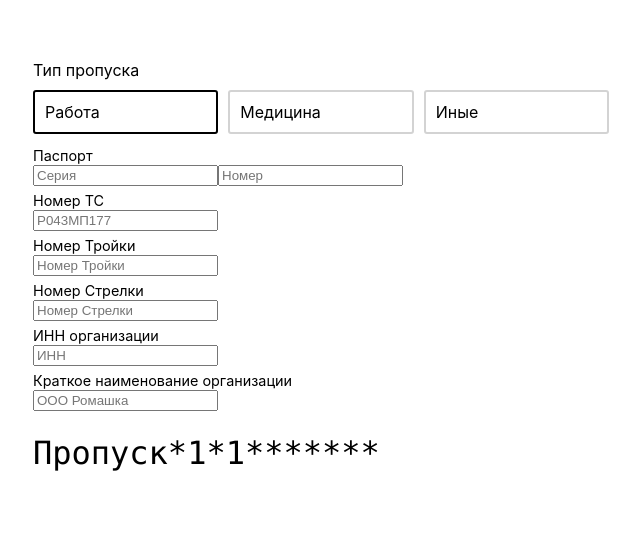
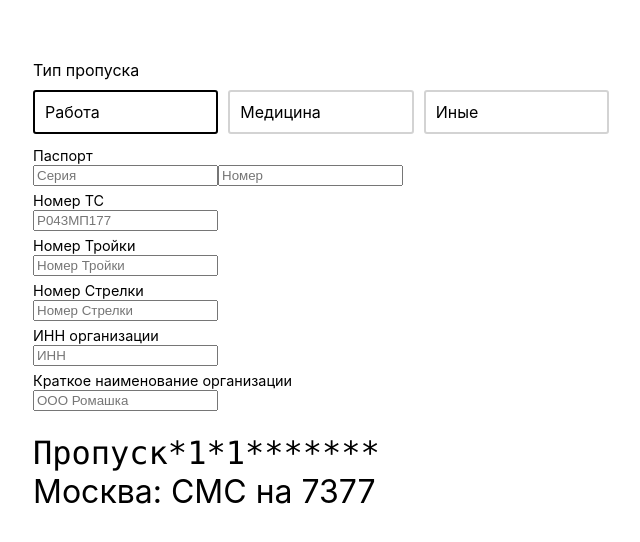
Before and after one commit to vtambourine/smstogo.ru, a React (Create React App) app: page / in a window 1280 px wide. Shown: the top 542 px of the page, without its empty margins (319-959 px from the left). Built offline with nearby package versions, Linux system fonts and the light colour scheme.

Commit message:
Add SMS number

```diff
--- a/src/components/PassGenerator/PassGenerator.css
+++ b/src/components/PassGenerator/PassGenerator.css
@@ -3,3 +3,6 @@
   font-family: SFMono-Regular, Consolas, Liberation Mono, Menlo, monospace;
   word-break: break-all;
 }
+.PassGenerator-smsNumber {
+  font-size: 200%;
+}
--- a/src/components/PassGenerator/PassGenerator.tsx
+++ b/src/components/PassGenerator/PassGenerator.tsx
@@ -103,6 +103,7 @@ export function PassGenerator() {
         <div className="PassGenerator-smsText">
           {formatSMS(fieldsState, type, passes[type].fields)}
         </div>
+		<div className="PassGenerator-smsNumber"><label>Москва: СМС на 7377</label></div>
       </form>
     </div>
   );
```
